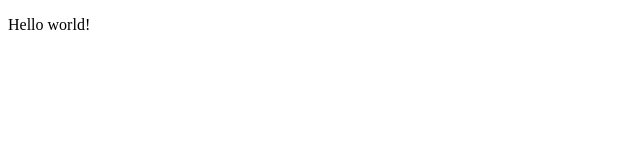
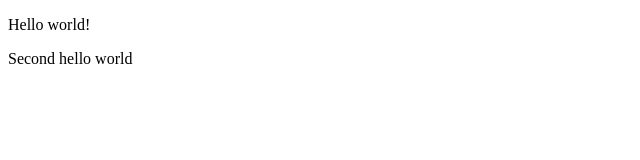
Before and after one commit to ShahnazMehtiyeva/test-without-readme-17.11.19, a plain HTML site: page index.html in a window 1280 px wide. Shown: the whole page, without its empty margins (0-640 px from the left). Drawn offline with Linux system fonts and the light colour scheme.

Commit message:
js file added and index.html changed

```diff
--- a/index.html
+++ b/index.html
@@ -13,5 +13,6 @@
 </head>
 <body>
     <p>Hello world!</p>
+    <p>Second hello world</p>
 </body>
 </html>
```
Also changed, not shown: js/script.js (added).
